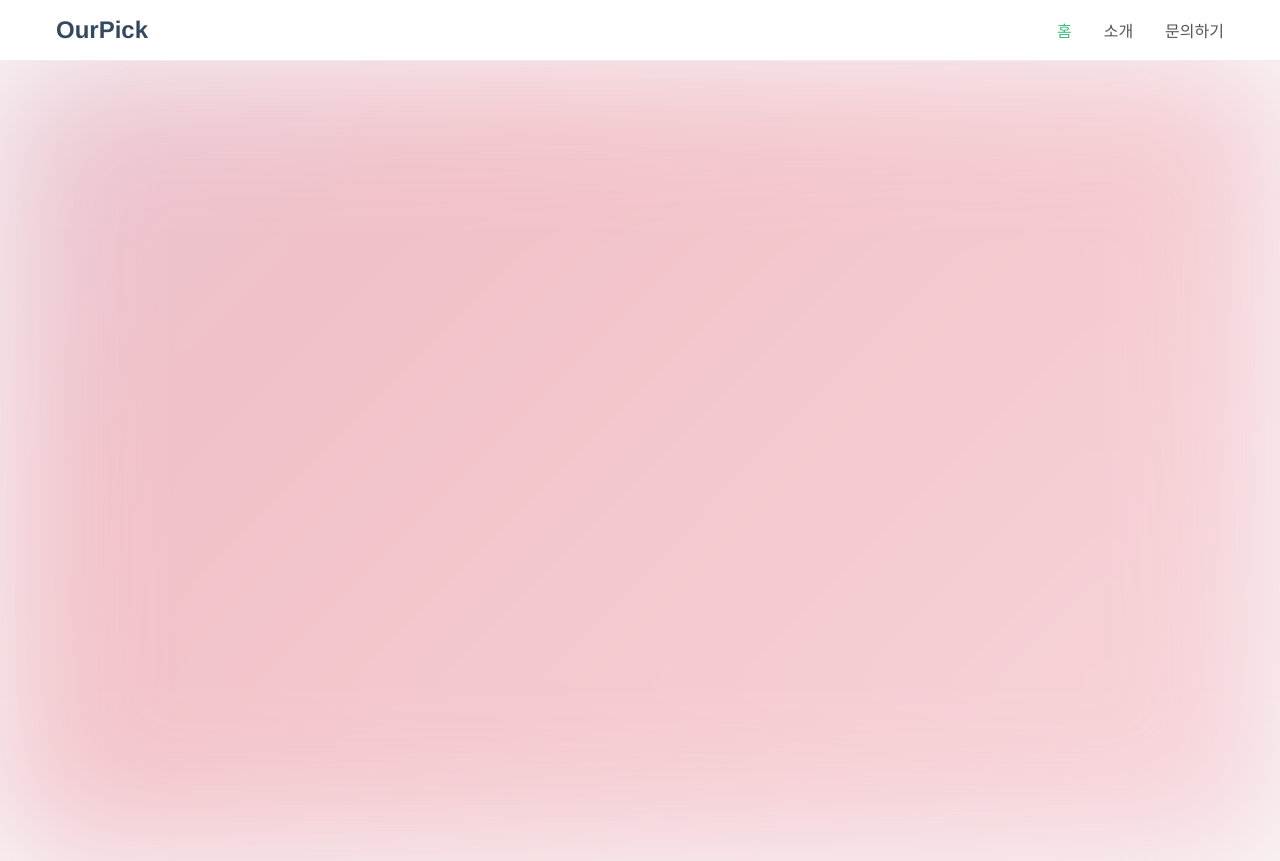
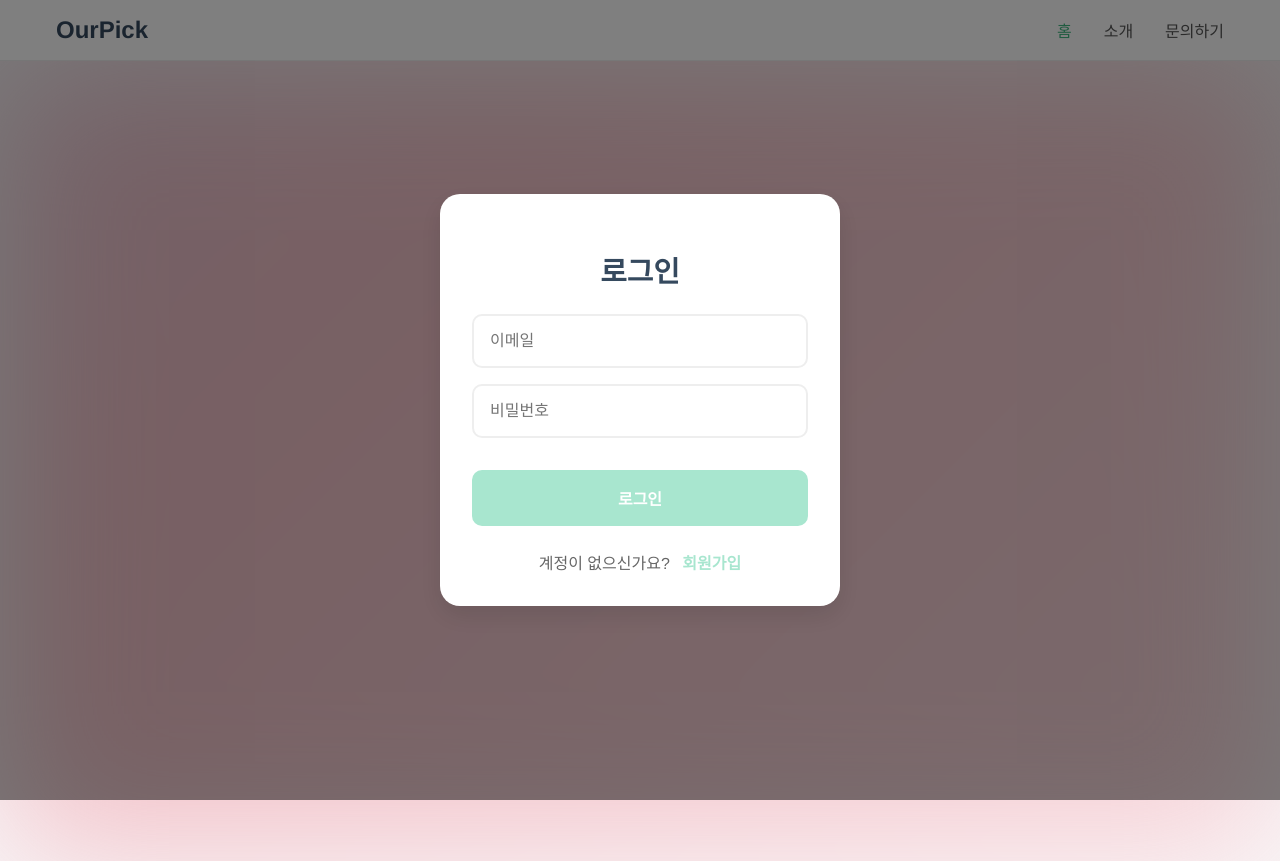
Before and after one commit to Sooyong97/OurPick_Client, a Vue app: page / in a window 1280 px wide. Both pictures are taken after a click on the button "시작하기". Built offline with nearby package versions, Linux system fonts and the light colour scheme.

Commit message:
홈페이지 로그인 창 구현

```diff
--- a/src/views/Home.vue
+++ b/src/views/Home.vue
@@ -6,10 +6,30 @@
       <div class="section" v-for="(section, index) in sections" :key="index" :ref="'section'+index">
         <p class="text">{{ section.text }}</p>
       </div>
-      <button class="start-button" ref="startButton" @click="startApp" @mousemove="handleMouseMove">
+      <button class="start-button" ref="startButton" @click="showLoginModal" @mousemove="handleMouseMove">
         시작하기
         <div class="button-background"></div>
       </button>
+    </div>
+
+    <!-- 로그인 모달 -->
+    <div class="modal-overlay" v-if="isLoginModalVisible" @click="hideLoginModal">
+      <div class="login-modal" @click.stop>
+        <h2>로그인</h2>
+        <form @submit.prevent="handleLogin" class="login-form">
+          <div class="form-group">
+            <input type="email" v-model="email" placeholder="이메일" required>
+          </div>
+          <div class="form-group">
+            <input type="password" v-model="password" placeholder="비밀번호" required>
+          </div>
+          <button type="submit" class="login-button">로그인</button>
+        </form>
+        <div class="login-footer">
+          <span>계정이 없으신가요? </span>
+          <a href="#" @click.prevent="toggleSignup">회원가입</a>
+        </div>
+      </div>
     </div>
   </div>
 </template>
@@ -28,7 +48,10 @@ export default {
         { text: '당신의 최고의 선택을 위한' },
         { text: '최적의 플랫폼' },
         { text: '지금 시작해보세요' }
-      ]
+      ],
+      isLoginModalVisible: false,
+      email: '',
+      password: ''
     }
   },
   mounted() {
@@ -88,15 +111,22 @@ export default {
         ease: 'power2.out',
       })
     },
+    showLoginModal() {
+      this.isLoginModalVisible = true
+    },
+    hideLoginModal() {
+      this.isLoginModalVisible = false
+    },
+    handleLogin() {
+      // TODO: 로그인 로직 구현
+      console.log('Login attempt:', this.email)
+    },
+    toggleSignup() {
+      // TODO: 회원가입 전환 로직 구현
+      console.log('Toggle signup')
+    },
     startApp() {
-      gsap.to(this.$refs.content, {
-        scale: 0.8,
-        opacity: 0,
-        duration: 0.5,
-        onComplete: () => {
-          console.log('Animation complete - start application')
-        },
-      })
+      this.showLoginModal()
     }
   }
 }
@@ -215,4 +245,111 @@ export default {
     font-size: 1.2rem;
   }
 }
+
+.modal-overlay {
+  position: fixed;
+  top: 0;
+  left: 0;
+  right: 0;
+  bottom: 0;
+  background: rgba(0, 0, 0, 0.5);
+  display: flex;
+  justify-content: center;
+  align-items: center;
+  z-index: 1000;
+  animation: fadeIn 0.3s ease;
+}
+
+.login-modal {
+  background: white;
+  padding: 2rem;
+  border-radius: 20px;
+  width: 90%;
+  max-width: 400px;
+  box-shadow: 0 10px 25px rgba(0, 0, 0, 0.1);
+  animation: slideUp 0.3s ease;
+}
+
+.login-modal h2 {
+  color: #35495e;
+  margin-bottom: 1.5rem;
+  font-size: 1.8rem;
+  text-align: center;
+}
+
+.login-form {
+  display: flex;
+  flex-direction: column;
+  gap: 1rem;
+}
+
+.form-group {
+  position: relative;
+}
+
+.form-group input {
+  width: 100%;
+  padding: 1rem;
+  border: 2px solid #eee;
+  border-radius: 10px;
+  font-size: 1rem;
+  transition: all 0.3s ease;
+}
+
+.form-group input:focus {
+  border-color: #a8e6cf;
+  outline: none;
+  box-shadow: 0 0 0 3px rgba(168, 230, 207, 0.2);
+}
+
+.login-button {
+  background: #a8e6cf;
+  color: white;
+  padding: 1rem;
+  border: none;
+  border-radius: 10px;
+  font-size: 1rem;
+  font-weight: bold;
+  cursor: pointer;
+  transition: all 0.3s ease;
+  margin-top: 1rem;
+}
+
+.login-button:hover {
+  background: #8ed3b9;
+  transform: translateY(-2px);
+}
+
+.login-footer {
+  margin-top: 1.5rem;
+  text-align: center;
+  color: #666;
+}
+
+.login-footer a {
+  color: #a8e6cf;
+  text-decoration: none;
+  font-weight: bold;
+  margin-left: 0.5rem;
+}
+
+.login-footer a:hover {
+  color: #8ed3b9;
+}
+
+@keyframes fadeIn {
+  from { opacity: 0; }
+  to { opacity: 1; }
+}
+
+@keyframes slideUp {
+  from {
+    opacity: 0;
+    transform: translateY(20px);
+  }
+  to {
+    opacity: 1;
+    transform: translateY(0);
+  }
+}
 </style>
```
